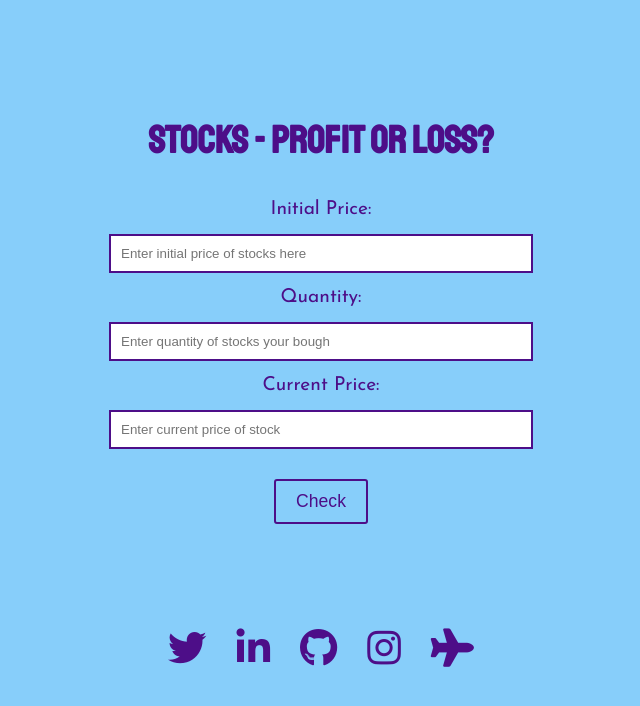
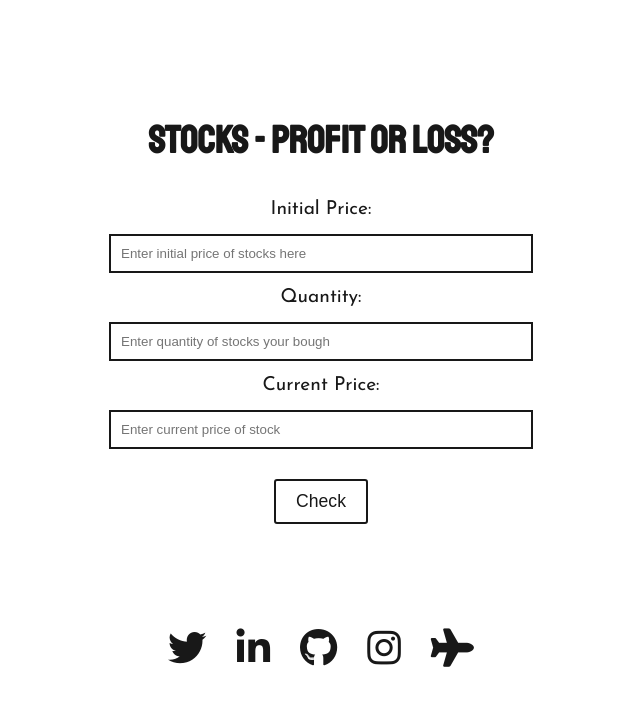
Before and after one commit to Raj-Thombare/Stocks, a plain HTML site: page index.html in a window 1280 px wide. Shown: the whole page, without its empty margins (319-959 px from the left). Drawn offline with Linux system fonts and the light colour scheme.

Commit message:
style: changed root colors

```diff
--- a/style.css
+++ b/style.css
@@ -2,8 +2,8 @@
 @import url('https://fonts.googleapis.com/css2?family=Josefin+Sans&display=swap');
 
 :root {
-    --primary-color:rgb(77, 14, 136);
-    color: rgb(241, 91, 91);
+    --primary-color:#181818;
+    bg-color: #8758FF;
 }
 
 * {
@@ -17,7 +17,7 @@ body {
     font-size: 1.2rem;
     font-family: 'Josefin Sans', sans-serif;
     color:var(--primary-color) ;
-    background-color:lightskyblue;
+    background-color:var(--bg-color);
     display: flex;
     flex-direction: column;
     flex-wrap: wrap;
@@ -87,13 +87,5 @@ footer ul li {
 }
 
 footer ul li a {
-    color: rgb(77, 14, 136);
+    color: var(--primary-color);
 }
-
-.greenBgColor {
-    background-color: green;
-}
-
-.redBgColor {
-    background-color: rgb(221, 65, 65);
-}
```
